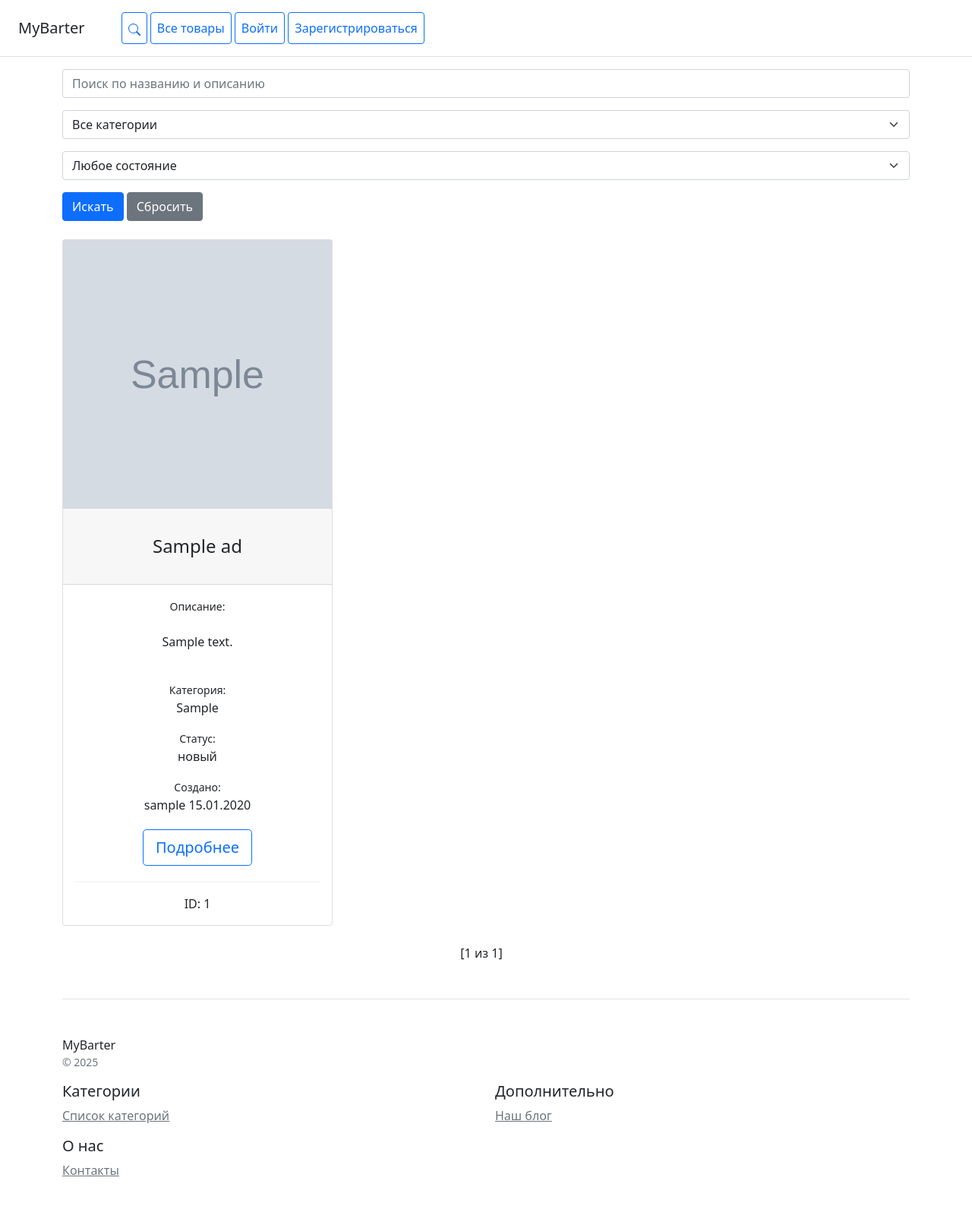
After one commit to nex-kex/Barter-Platform, a Django app: page /ads/search/ in a window 1280 px wide. The commit adds this page. Shown: the whole page at 76% size. Run offline with Django 5.2, Linux system fonts and the light colour scheme; tables that the repository leaves empty hold one stand-in row (values such as "Sample post"); grey boxes marked "Sample" are stand-in pictures; parts of the project's set-up code (start-up, migrations or seed data) failed here and were passed over; some libraries are stand-ins or nearby versions.

Commit message:
Added search

```diff
--- a/ads/models.py
+++ b/ads/models.py
@@ -8,21 +8,20 @@ class Ad(models.Model):
     description = models.TextField(verbose_name="Описание")
     image_url = models.ImageField(upload_to="ads/", blank=True, null=True, verbose_name="Изображение")
     category = models.CharField(max_length=20, verbose_name="Категория")
-    condition = models.CharField(
-        max_length=11,
-        choices=[
-            ("new", "новый"),
-            ("used", "б/у"),
-            ("display", "витринный"),
-            ("discounted", "уцененный"),
-            ("refurbished", "восстановленный"),
-            ("incomplete", "недоукомплектованный"),
-            ("expiring", "заканчивается срок годности"),
-            ("returned", "продается повторно"),
-            ("other", "другое"),
-        ],
-        verbose_name="Состояние",
-    )
+
+    CONDITION_CHOICES = [
+        ("new", "новый"),
+        ("used", "б/у"),
+        ("display", "витринный"),
+        ("discounted", "уцененный"),
+        ("refurbished", "восстановленный"),
+        ("incomplete", "недоукомплектованный"),
+        ("expiring", "заканчивается срок годности"),
+        ("returned", "продается повторно"),
+        ("other", "другое"),
+    ]
+
+    condition = models.CharField(max_length=11, choices=CONDITION_CHOICES, verbose_name="Состояние")
     created_at = models.DateField(auto_now_add=True, verbose_name="Дата создания")
     user = models.ForeignKey(User, on_delete=models.CASCADE, related_name="ads", verbose_name="Создатель")
 
--- a/ads/templates/ads/base.html
+++ b/ads/templates/ads/base.html
@@ -10,6 +10,15 @@
 <div class="d-flex flex-column flex-md-row align-items-center p-3 px-md-4 mb-3 bg-white border-bottom box-shadow">
     <h5 class="my-0 mr-md-auto font-weight-normal">MyBarter</h5>
     <nav class="ms-5">
+        <a class="p-2 btn btn-outline-primary" href="{% url 'ads:search' %}">
+
+            <svg xmlns="http://www.w3.org/2000/svg" width="16" height="16" fill="currentColor" class="bi bi-search"
+                 viewBox="0 0 16 16">
+                <path d="M11.742 10.344a6.5 6.5 0 1 0-1.397 1.398h-.001q.044.06.098.115l3.85 3.85a1 1 0 0 0 1.415-1.414l-3.85-3.85a1 1 0 0 0-.115-.1zM12 6.5a5.5 5.5 0 1 1-11 0 5.5 5.5 0 0 1 11 0"></path>
+            </svg>
+
+        </a>
+
         {% if not user.is_authenticated %}
         <a class="p-2 btn btn-outline-primary" href="{% url 'ads:ad-list' %}">Все товары</a>
         <a class="p-2 btn btn-outline-primary" href="{% url 'users:login' %}">Войти</a>
--- /dev/null
+++ b/ads/templates/ads/search_results.html
@@ -0,0 +1,103 @@
+{% extends 'ads/base.html' %}
+
+{% block title %}MyBarter{% endblock %}
+
+{% block content %}
+
+<form method="get" action="{% url 'ads:search' %}" class="mb-4">
+    <!-- Поле поиска по тексту -->
+    <div class="mb-3">
+        <input type="text"
+               name="search"
+               class="form-control"
+               placeholder="Поиск по названию и описанию"
+               value="{{ request.GET.search }}">
+    </div>
+
+    <!-- Фильтр по категории -->
+    <div class="mb-3">
+        <select name="category" class="form-select">
+            <option value="">Все категории</option>
+            {% for category in unique_categories %}
+                <option value="{{ category }}"
+                    {% if request.GET.category == category %}selected{% endif %}>
+                    {{ category }}
+                </option>
+            {% endfor %}
+        </select>
+    </div>
+
+    <!-- Фильтр по состоянию -->
+    <div class="mb-3">
+        <select name="condition" class="form-select">
+            <option value="">Любое состояние</option>
+            {% for value, label in condition_choices %}
+                <option value="{{ value }}"
+                    {% if request.GET.condition == value %}selected{% endif %}>
+                    {{ label }}
+                </option>
+            {% endfor %}
+        </select>
+    </div>
+
+    <button type="submit" class="btn btn-primary">Искать</button>
+    <a href="{% url 'ads:search' %}" class="btn btn-secondary">Сбросить</a>
+</form>
+
+<div class="row text-center">
+    {% for ad in ads %}
+    <div class="col-4">
+        <div class="card mb-4 box-shadow">
+            <div style="position: relative; width: 100%; padding-top: 100%; overflow: hidden;">
+                <img src="/media/{{ ad.image_url }}"
+                     style="position: absolute; top: 0; left: 0; width: 100%; height: 100%; object-fit: cover;">
+            </div>
+            <div class="card-header"
+                 style="height: 100px; display: flex; align-items: center; justify-content: center;">
+                <h4 class="my-0 font-weight-normal">{{ ad.title | truncatechars:45 }}</h4>
+            </div>
+            <div class="card-body">
+                <small class="text-body-secondary">Описание: </small>
+                <p style="height: 70px; display: flex; align-items: center; justify-content: center;">
+                    {{ ad.description | truncatechars:130 }}
+                </p>
+                <small class="text-body-secondary">Категория: </small>
+                <p class="card-text">{{ ad.category }}</p>
+                <small class="text-body-secondary">Статус: </small>
+                <p class="card-text">{{ ad.get_condition_display }}</p>
+                <small class="text-body-secondary">Создано: </small>
+                <p class="card-text">{{ ad.user }} {{ ad.created_at | date:"d.m.Y" }}</p>
+                <a href="{% url 'ads:ad-detail' ad.pk %}"
+                   class="btn btn-lg btn-block btn-outline-primary m-1">Подробнее</a>
+                <hr class="border border-1 opacity-75">
+                <p class="card-text m-0 p-0">ID: {{ ad.pk }}</p>
+            </div>
+        </div>
+    </div>
+    {% empty %}
+    <div class="container m-3">
+        <h1>Ничего не найдено.</h1>
+    </div>
+    {% endfor %}
+
+
+    <div class="justify-content-center pagination">
+  <span class="step-links">
+    {% if page_obj.has_previous %}
+      <a class="btn btn-outline-primary" href="?page=1"><<</a>
+      <a class="btn btn-outline-primary" href="?page={{ page_obj.previous_page_number }}"><</a>
+    {% endif %}
+
+    <span class="current">
+      [{{ page_obj.number }} из {{ page_obj.paginator.num_pages }}]
+    </span>
+
+    {% if page_obj.has_next %}
+      <a class="btn btn-outline-primary" href="?page={{ page_obj.next_page_number }}">></a>
+      <a class="btn btn-outline-primary" href="?page={{ page_obj.paginator.num_pages }}">>></a>
+    {% endif %}
+  </span>
+    </div>
+</div>
+
+{% endblock %}
--- a/ads/urls.py
+++ b/ads/urls.py
@@ -26,4 +26,6 @@ urlpatterns = [
     # Смена статуса предложения обмена
     path("exchange/<int:pk>/accept/", views.AcceptExchangeProposalView.as_view(), name="exchange-accept"),
     path("exchange/<int:pk>/decline/", views.DeclineExchangeProposalView.as_view(), name="exchange-decline"),
+    # Поиск
+    path("search/", views.AdSearchView.as_view(), name="search"),
 ]
--- a/ads/views.py
+++ b/ads/views.py
@@ -1,12 +1,45 @@
 from django.contrib.auth.mixins import LoginRequiredMixin
 from django.core.exceptions import PermissionDenied
+from django.db.models import Q
 from django.shortcuts import redirect
 from django.urls import reverse, reverse_lazy
-from django.views.generic import (CreateView, DeleteView, DetailView, ListView,
-                                  UpdateView)
+from django.views.generic import CreateView, DeleteView, DetailView, ListView, UpdateView
 
 from .forms import AdForm, ExchangeProposalForm, ExchangeProposalUpdateForm
 from .models import Ad, ExchangeProposal
+
+
+class AdSearchView(ListView):
+    model = Ad
+    template_name = "ads/search_results.html"
+    paginate_by = 15
+    context_object_name = "ads"
+
+    def get_queryset(self):
+        queryset = super().get_queryset()
+
+        search_query = self.request.GET.get("search")
+        category = self.request.GET.get("category")
+        condition = self.request.GET.get("condition")
+
+        if search_query:
+            queryset = queryset.filter(Q(title__icontains=search_query) | Q(description__icontains=search_query))
+
+        if category:
+            queryset = queryset.filter(category__iexact=category)
+
+        if condition:
+            queryset = queryset.filter(condition=condition)
+
+        return queryset.order_by("-created_at")
+
+    def get_context_data(self, **kwargs):
+        context = super().get_context_data(**kwargs)
+
+        context["unique_categories"] = Ad.objects.order_by().values_list("category", flat=True).distinct()
+        context["condition_choices"] = Ad.CONDITION_CHOICES
+
+        return context
 
 
 class AdListView(ListView):
--- a/pyproject.toml
+++ b/pyproject.toml
@@ -13,6 +13,7 @@ dependencies = [
     "dotenv (>=0.9.9,<0.10.0)",
     "psycopg2-binary (>=2.9.10,<3.0.0)",
     "djangorestframework (>=3.16.0,<4.0.0)",
+    "django-filter (>=25.1,<26.0)",
 ]
 
 
```
Also changed, not shown: config/settings.py (+6 -1 lines), 1 other file.
